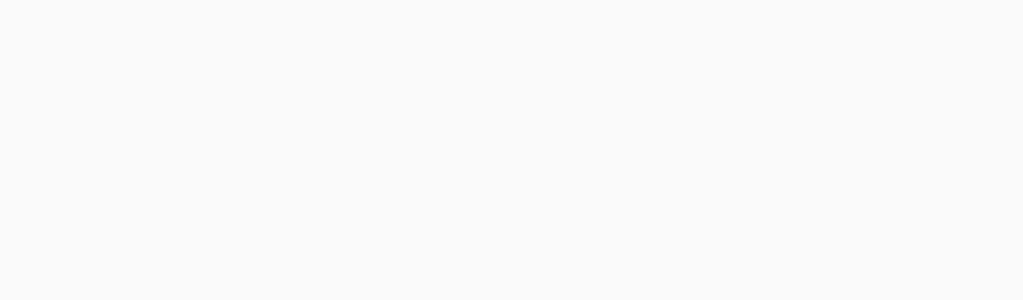
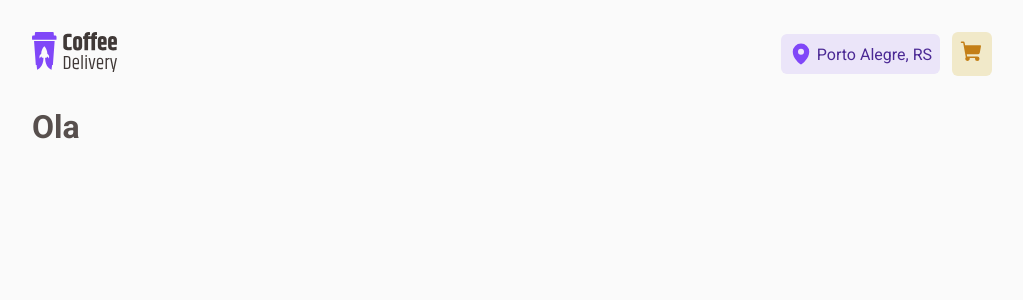
Before and after one commit to ViniciusSouzaDosReis/coffee-delivery, a React (Vite) app: page /checkout in a window 1280 px wide. Before the commit this address had no page. Shown: the top 300 px of the page, without its empty margins (128-1151 px from the left). Built offline with nearby package versions, Linux system fonts and the light colour scheme.

Commit message:
creating route to checkout page

```diff
--- a/src/Router.tsx
+++ b/src/Router.tsx
@@ -1,6 +1,7 @@
 import { Routes, Route } from "react-router-dom";
 
 import { Home } from "./pages/Home";
+import { Checkout } from "./pages/Checkout";
 import { DefaultLayout } from "./layouts/DefaultLayout";
 
 export function Router() {
@@ -8,6 +9,7 @@
     <Routes>
       <Route path="/" element={<DefaultLayout />}>
         <Route path="/" element={<Home />} />
+        <Route path="/checkout" element={<Checkout />} />
       </Route>
     </Routes>
   );
--- /dev/null
+++ b/src/pages/Checkout/index.tsx
@@ -0,0 +1,5 @@
+function Checkout() {
+  return <h1>Ola</h1>;
+}
+
+export { Checkout };
```
